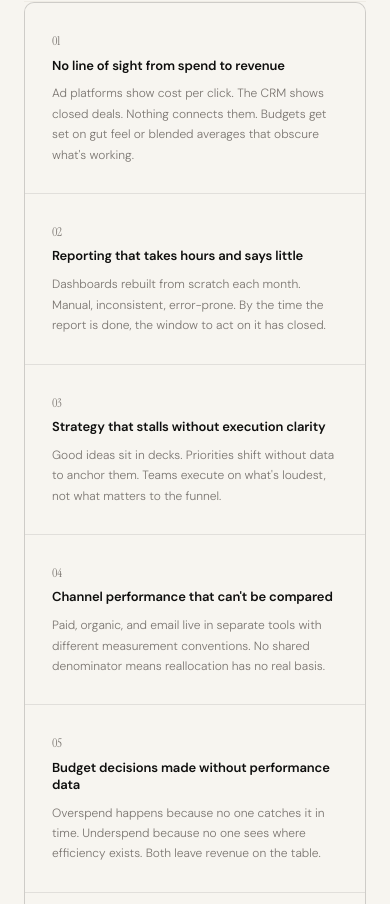
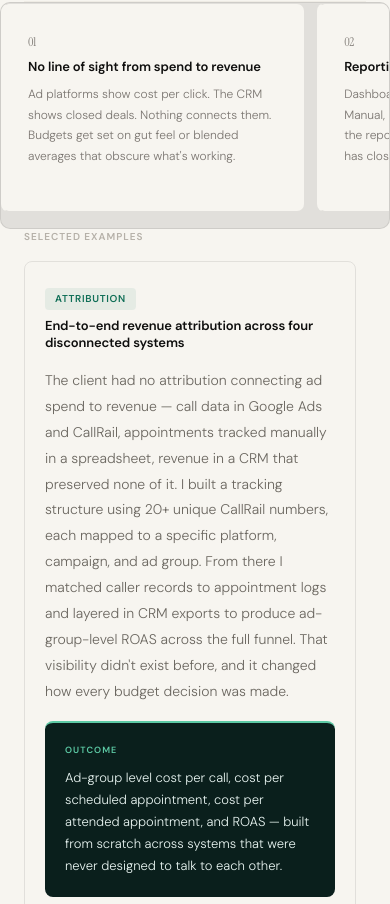
Before and after one commit to amcreager/adam-creager, a website: page index.html in a window 390 px wide. Shown: the part 1180-2084 px from the top of the page. Drawn offline with Linux system fonts and the light colour scheme.

Commit message:
Mobile carousels for problem cards and work examples

```diff
--- a/index.html
+++ b/index.html
@@ -908,11 +908,61 @@
       nav { padding: 14px 24px; }
       .hero { padding: 64px 24px 72px; }
       .hero-headline { font-size: 38px; }
-.section { padding: 60px 24px; }
+      .section { padding: 60px 24px; }
       .signal-section { padding: 64px 24px; }
       .contact-section { padding: 60px 24px; }
-      .problems-grid { grid-template-columns: 1fr; }
       footer { padding: 16px 24px; flex-direction: column; gap: 4px; text-align: center; }
+
+      /* ── Problem cards carousel ── */
+      .problems-grid {
+        display: flex;
+        overflow-x: auto;
+        scroll-snap-type: x mandatory;
+        -webkit-overflow-scrolling: touch;
+        gap: 12px;
+        margin: 0 -24px;
+        padding: 0 24px 16px;
+        scrollbar-width: none;
+      }
+      .problems-grid::-webkit-scrollbar { display: none; }
+      .problem-card {
+        flex-shrink: 0;
+        width: 78vw;
+        scroll-snap-align: start;
+        border: 1px solid var(--rule);
+        border-radius: 8px;
+        border-left: 3px solid transparent;
+      }
+      .problem-card:hover { border-left-color: var(--forest); }
+
+      /* ── Work items carousel ── */
+      .work-list {
+        display: flex;
+        overflow-x: auto;
+        scroll-snap-type: x mandatory;
+        -webkit-overflow-scrolling: touch;
+        gap: 14px;
+        margin: 0 -24px;
+        padding: 0 24px 16px;
+        scrollbar-width: none;
+      }
+      .work-list::-webkit-scrollbar { display: none; }
+      .work-item {
+        flex-shrink: 0;
+        width: 85vw;
+        scroll-snap-align: start;
+        display: flex;
+        flex-direction: column;
+        gap: 16px;
+        grid-template-columns: unset;
+        border: 1px solid var(--rule);
+        border-top: 1px solid var(--rule);
+        border-radius: 8px;
+        padding: 22px 20px;
+        align-items: flex-start;
+      }
+      .work-item:last-child { border-bottom: 1px solid var(--rule); }
+      .work-outcome { align-self: stretch; }
     }
   </style>
 </head>
```
